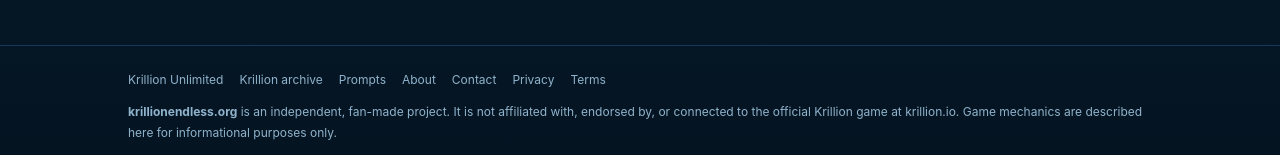
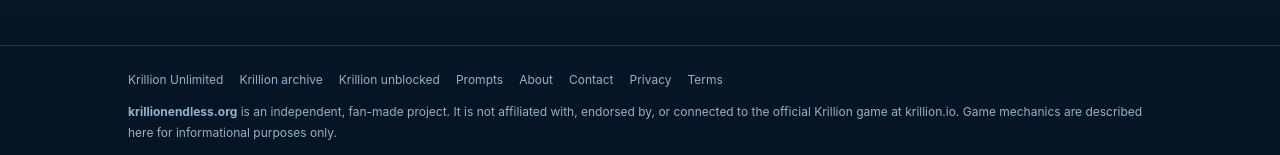
Before and after one commit to syz996/krillionendless, a Next.js app: page /about in a window 1280 px wide. Shown: the part 1024-1179 px from the top of the page. Built offline with nearby package versions, Linux system fonts and the light colour scheme.

Commit message:
Add link to 'Krillion unblocked' in SiteFooter

```diff
--- a/components/SiteFooter.tsx
+++ b/components/SiteFooter.tsx
@@ -8,6 +8,7 @@ export default function SiteFooter() {
         <nav>
           <a href="/">Krillion Unlimited</a>
           <a href="/archive/">Krillion archive</a>
+          <a href="/krillion-unblocked/">Krillion unblocked</a>
           <a href="/prompts/">Prompts</a>
           <a href="/about/">About</a>
           <a href="/contact/">Contact</a>
```
